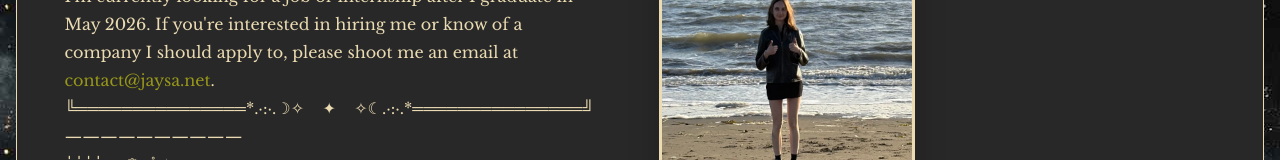
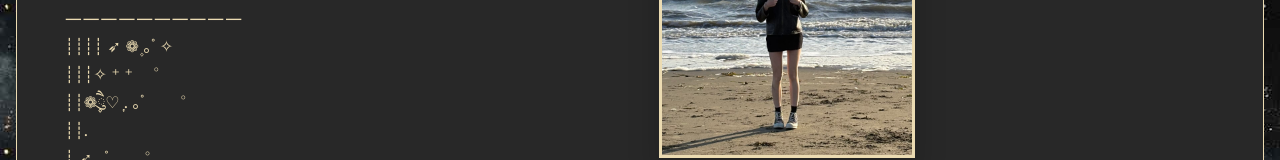
Before and after one commit to jaysa68/jaysa.net-web, a Next.js app in the folder jaysa.net/: page /about in a window 1280 px wide. Shown: the part 620-780 px from the top of the page. Built offline with nearby package versions, Linux system fonts and the light colour scheme.

Commit message:
got a job

```diff
--- a/jaysa.net/src/app/about/page.js
+++ b/jaysa.net/src/app/about/page.js
@@ -14,7 +14,7 @@ export default function Home() {
 	Hi! My name is Jaysa Garcia. I'm a fourth-year undergraduate student at
 	  UC Berkeley. I study English and Computer Science.
 
-        <br/><br/>
+        <br/>-──────────────────── ⋆⋅☆⋅⋆ ───────────────────-<br/>
 
         When I'm not in class, I'm nearly always at the
         <Link className={styles.pLink} href="https://www.ocf.berkeley.edu/"> Open Computing Facility</Link>,
@@ -30,9 +30,7 @@ export default function Home() {
         until late into the night. I've been a bit too busy in college to continue
         this habit... but I'll bring it back soon.
 
-        <br/>-──────────────────── ⋆⋅☆⋅⋆ ───────────────────-<br/>
 
-        I'm currently looking for a job or internship after I graduate in May 2026. If you're interested in hiring me or know of a company I should apply to, please shoot me an email at <Link href="mailto:contact@jaysa.net" className={styles.pLink}>contact@jaysa.net</Link>.
         ╚═══════════════*.·:·.☽✧&nbsp;&nbsp;&nbsp;&nbsp;✦&nbsp;&nbsp;&nbsp;&nbsp;✧☾.·:·.*═══════════════╝
         ——————————
         <br/>
```
